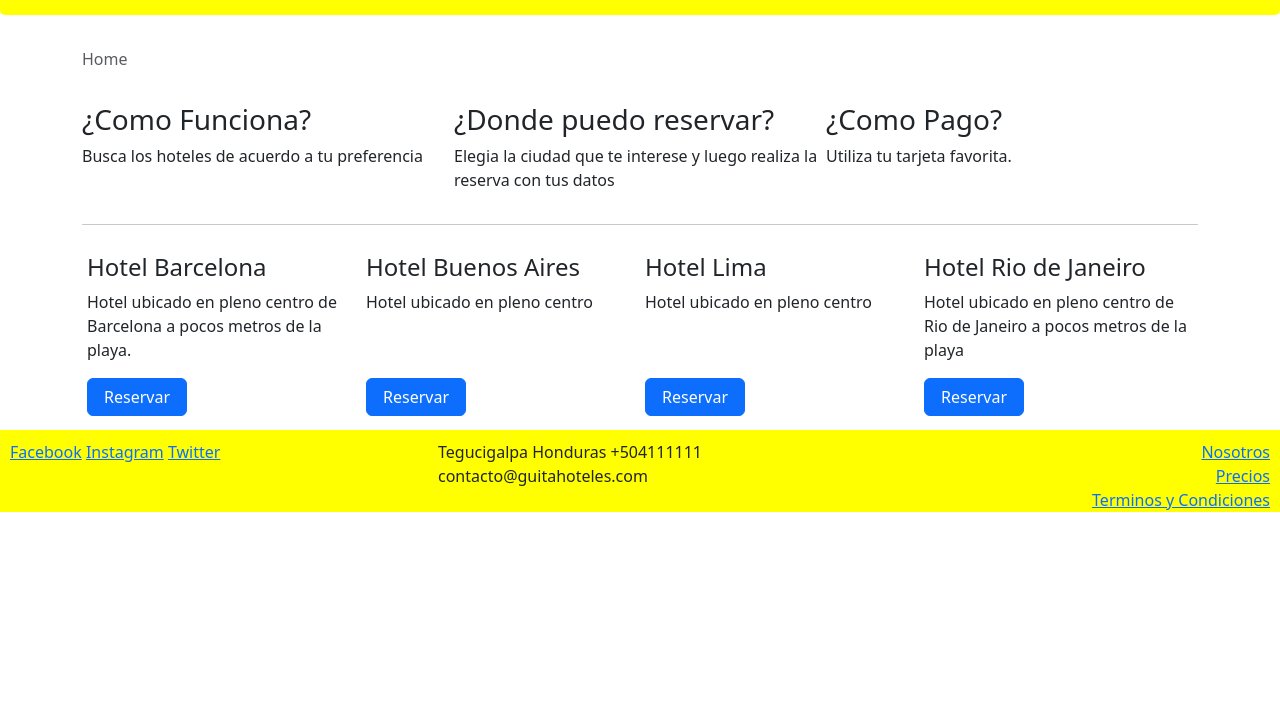
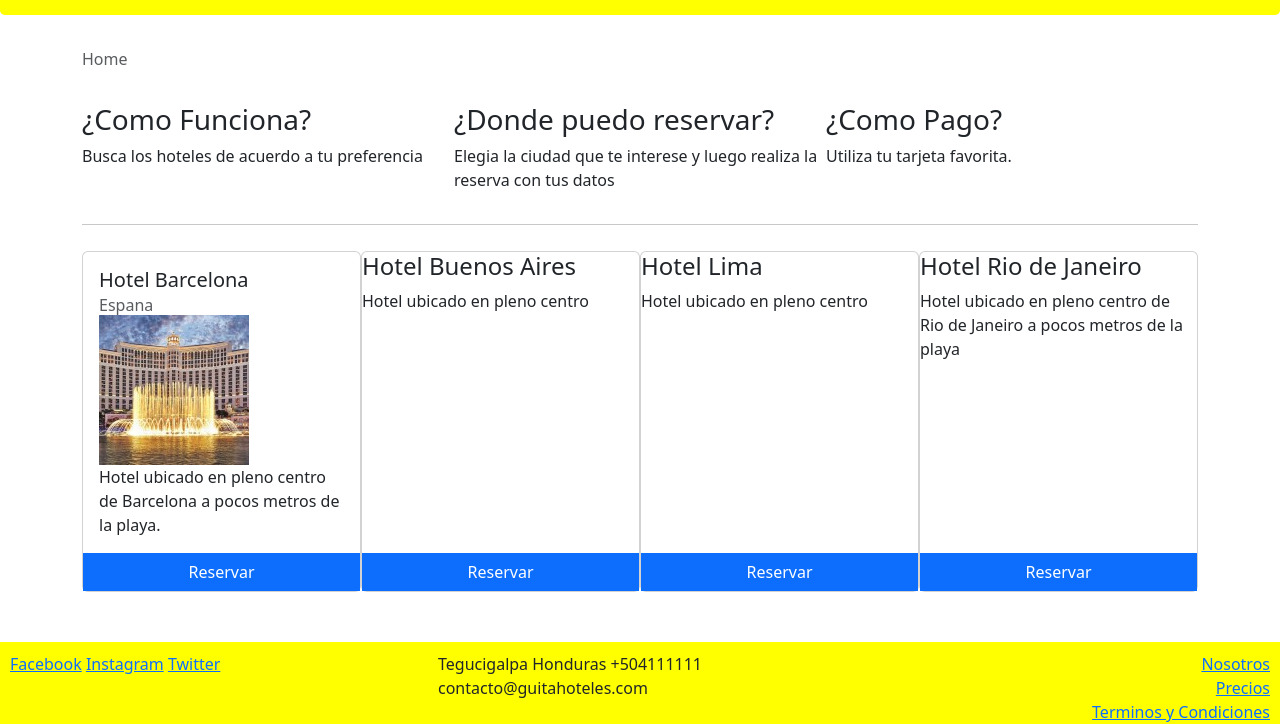
Before and after one commit to luisandino2002/guia-hoteles2026, a website: page index.html in a window 1280 px wide. Shown: the part 165-889 px from the top of the page. Before the commit the page ends 800 px from the top, so only its background shows below. Drawn offline with nearby package versions, Linux system fonts and the light colour scheme.

Commit message:
Agregando Cards

```diff
--- a/css/main.css
+++ b/css/main.css
@@ -11,15 +11,13 @@ footer {
 }
 
 .card-hotel{
-    flex:1 150px;
-    padding: 2px 5px 2px 5px;
+    flex:1 200px;
     margin-top: 10px;
 }
 
 .btn-reserva{
-    width: 100px;
-    position: absolute;
-
+    width: 100%;
+    border-radius: 0px;
 }
 
 .jumbotron {
--- a/index.html
+++ b/index.html
@@ -56,16 +56,18 @@
         </div>
         <hr>
         <div class="d-flex">
-            <div class="card-hotel d-flex flex-column justify-content-between">
-                <div>
-                    <h4>Hotel Barcelona</h4>
-                    <p>Hotel ubicado en pleno centro de Barcelona a pocos metros de la playa.</p>
+            <div class="card card-hotel d-flex flex-column justify-content-between ml-2">
+                <div class="card-body">
+                    <h5 class="card-title">Hotel Barcelona</h5>
+                    <h6 class="card-subtitle text-muted">Espana</h6>
+                    <img src="./images/hotel.jpg" class="img-card-top">
+                    <p class="card-text">Hotel ubicado en pleno centro de Barcelona a pocos metros de la playa.</p>
                 </div>
                 <div>
                     <button class="btn btn-primary btn-reserva">Reservar</button>
                 </div>
             </div>
-            <div class="card-hotel d-flex flex-column justify-content-between">
+            <div class="card card-hotel d-flex flex-column justify-content-between ml-2">
                 <div>
                     <h4>Hotel Buenos Aires</h4>
                     <p>Hotel ubicado en pleno centro</p>
@@ -74,7 +76,7 @@
                     <button class="btn btn-primary btn-reserva">Reservar</button>
                 </div>
             </div>
-            <div class="card-hotel d-flex flex-column justify-content-between">
+            <div class="card card-hotel d-flex flex-column justify-content-between ml-2">
                 <div>
                     <h4>Hotel Lima</h4>
                     <p>Hotel ubicado en pleno centro</p>
@@ -83,7 +85,7 @@
                     <button class="btn btn-primary btn-reserva">Reservar</button>
                 </div>
             </div>
-            <div class="card-hotel d-flex flex-column justify-content-between">
+            <div class="card card-hotel d-flex flex-column justify-content-between ml-2">
                 <div>
                     <h4>Hotel Rio de Janeiro</h4>
                     <p>Hotel ubicado en pleno centro de Rio de Janeiro a pocos metros de la playa</p>
```
Also changed, not shown: precios.html (+15 -0 lines), images/hotel.jpg (added).
